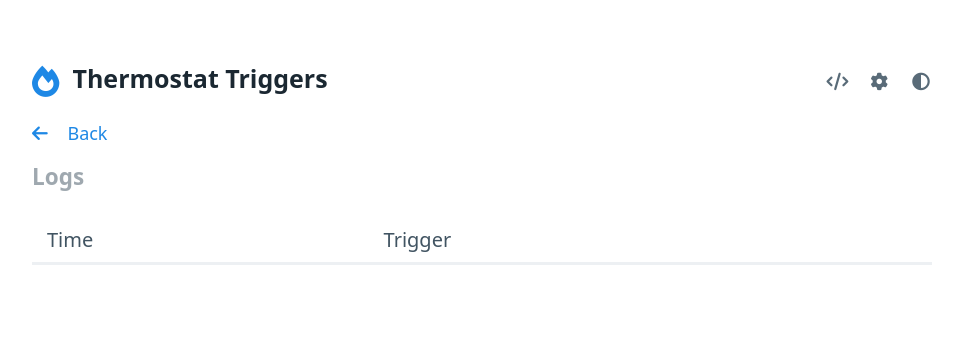
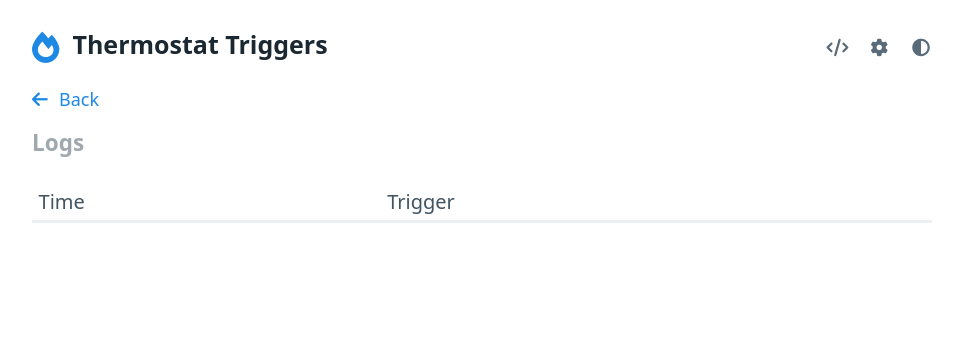
Before and after one commit to cb109/fritzbox-thermostat-triggers, a Django app: page /logs/ in a window 1280 px wide. Shown: the top 354 px of the page, without its empty margins (158-1121 px from the left). Run offline with Django 4.2, Linux system fonts and the light colour scheme; the visitor is signed in with stand-in values (Sample User, id 1); data that the repository does not hold is empty; some libraries are stand-ins or nearby versions.

Commit message:
Waste less space on larger screens

```diff
--- a/fritzbox_thermostat_triggers/triggers/templates/triggers/base.html
+++ b/fritzbox_thermostat_triggers/triggers/templates/triggers/base.html
@@ -98,9 +98,17 @@
 
     /* Spacing overrides */
     :root {
-      --spacing: .75rem;
-      --block-spacing-vertical: .75rem;
-      --block-spacing-horizontal: 1.5rem;
+      --spacing: .66rem;
+      --block-spacing-vertical: .66rem;
+      --block-spacing-horizontal: 1.3rem;
+    }
+
+    @media (min-width: 577px) {
+      * {
+        --spacing: .33rem;
+        --block-spacing-vertical: .5rem;
+        --block-spacing-horizontal: 1rem;
+      }
     }
 
     .ml-1 {
```
